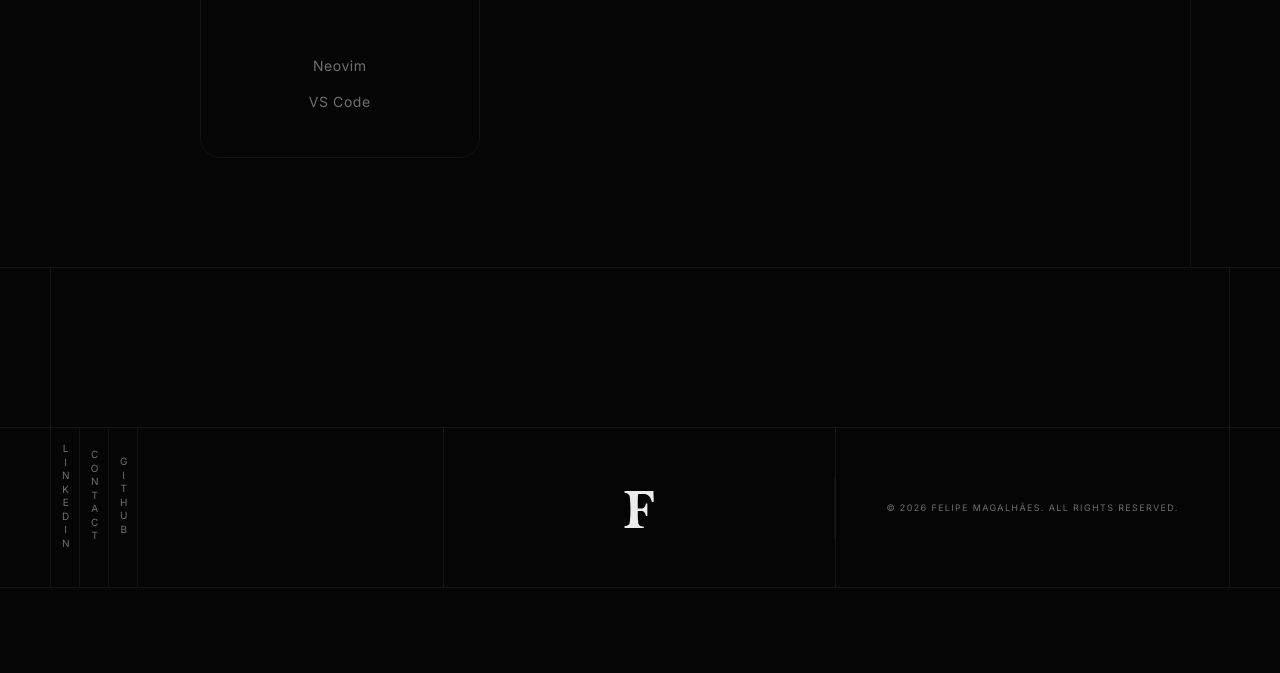
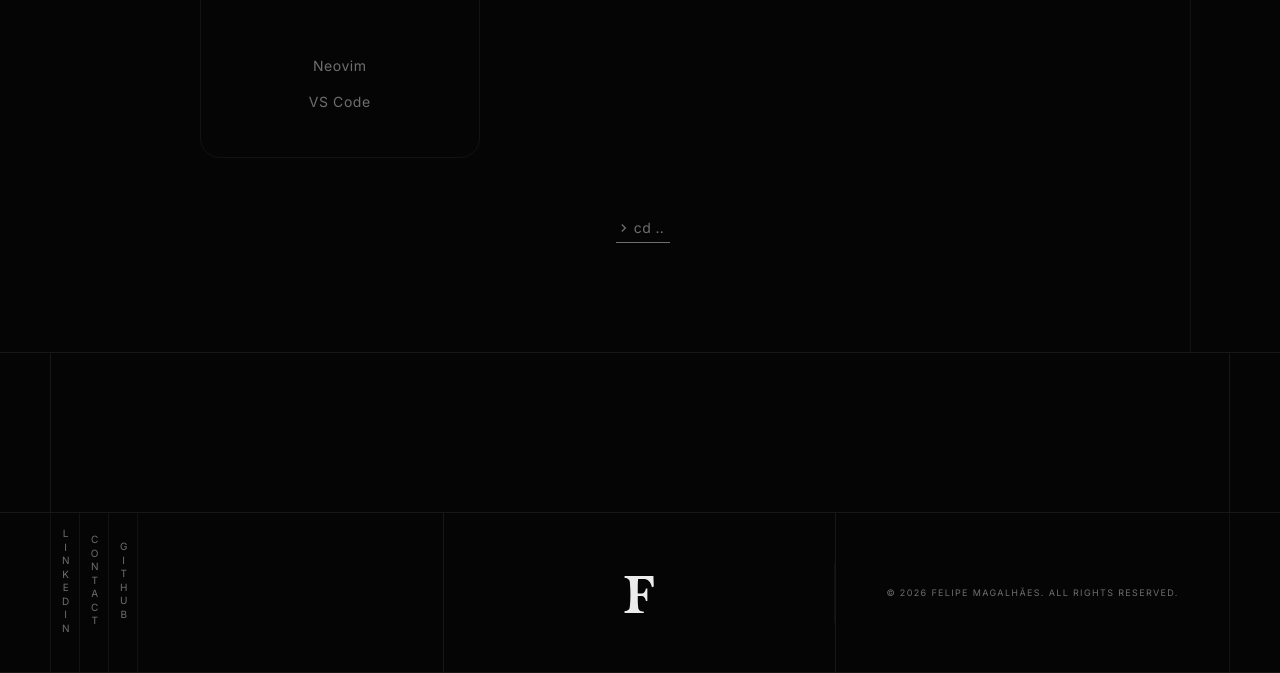
Before and after one commit to magalhaesfelipe/felip.me, a React (Vite) app: page /works in a window 1280 px wide. Shown: the part 840-1513 px from the top of the page. Before the commit the page ends 1428 px from the top, so only its background shows below. Built offline with nearby package versions, Linux system fonts and the light colour scheme; some icons are missing.

Commit message:
feat(projects-page): add `go back` button

```diff
--- a/src/pages/Projects.tsx
+++ b/src/pages/Projects.tsx
@@ -1,7 +1,10 @@
+import { useNavigate } from 'react-router-dom';
 import { Icon } from '@iconify/react';
 import { myProjects } from '../constants/my_projects.ts';
 
 export const Projects = () => {
+	const navigate = useNavigate();
+
 	return (
 		<div className='w-full'>
 			<main
@@ -10,7 +13,7 @@ export const Projects = () => {
 			>
 				<div></div>
 
-				<div className='pt-[5%] p-[10%] flex justify-center'>
+				<div className='pt-[5%] p-[10%] flex flex-col items-center gap-15'>
 					<div className='grid w-full grid-cols-3 gap-5 *:border *:border-white/5'>
 						{/* Cards */}
 						{myProjects.map((project, i) => {
@@ -70,7 +73,23 @@ export const Projects = () => {
 							);
 						})}
 					</div>
+
+					<div className='flex justify-center w-full'>
+						<button
+							onClick={() => {
+								navigate('/');
+							}}
+							className='group hover:border-highlight font-normal text-sm tracking-wide gap-0.5 cursor-pointer flex justify-center items-center border-b pr-1.5 pb-1 ml-1.5 transition duration-150'
+						>
+							<Icon
+								icon='material-symbols:keyboard-arrow-right'
+								className='size-4'
+							/>
+							<span className='group-hover:text-highlight'>cd ..</span>
+						</button>
+					</div>
 				</div>
+
 				<div className='border-l border-white/5'></div>
 			</main>
 		</div>
```
